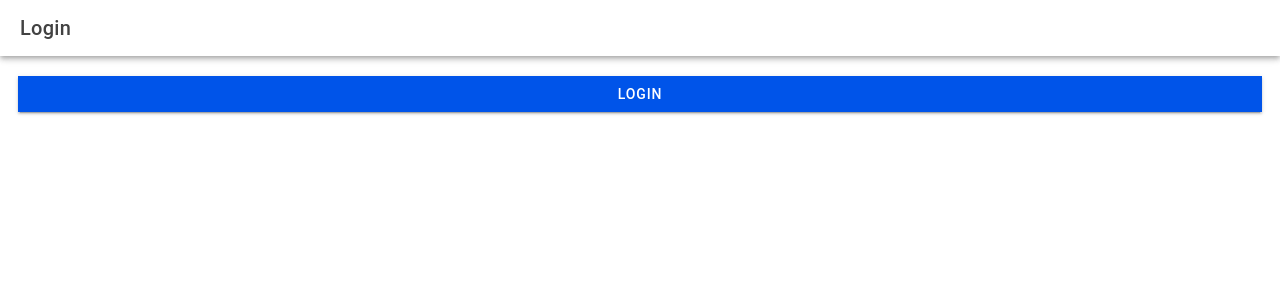
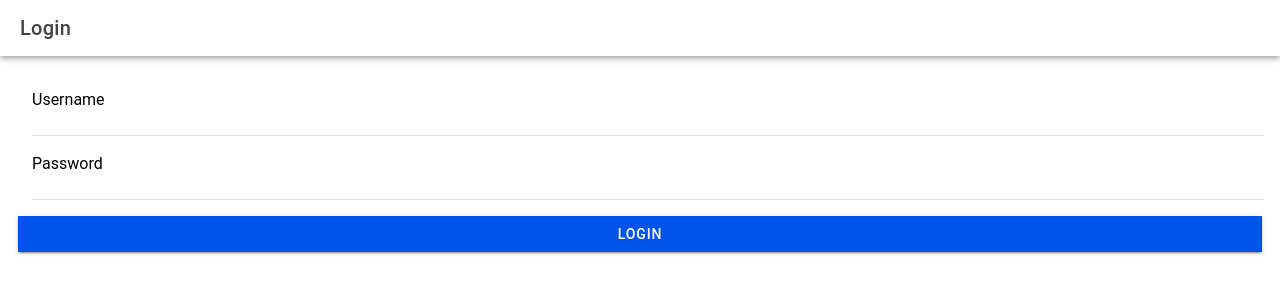
Before and after one commit to JoeannCarlos88/it35-lab, a React (Vite) app: page /it35-lab in a window 1280 px wide. Shown: the top 300 px of the page. Built offline with nearby package versions, Linux system fonts and the light colour scheme.

Commit message:
added login form

```diff
--- a/src/pages/Login.tsx
+++ b/src/pages/Login.tsx
@@ -1,22 +1,33 @@
-
+import React, { useState } from 'react';
 import {
   IonButton,
-    IonButtons,
   IonContent,
   IonHeader,
-      IonMenuButton,
   IonPage,
   IonTitle,
   IonToolbar,
-      useIonRouter
+  IonInput,
+  IonItem,
+  IonLabel,
+  useIonRouter,
+  IonAlert
 } from '@ionic/react';
+
 
 const Login: React.FC = () => {
   const navigation = useIonRouter();
+  const [username, setUsername] = useState('');
+  const [password, setPassword] = useState('');
+  const [showAlert, setShowAlert] = useState(false);
 
   const doLogin = () => {
-        navigation.push('/it35-lab/app','forward','replace');
+    if (username === '' || password === '') {
+      setShowAlert(true);
+    } else {
+      navigation.push('/it35-lab/app', 'forward', 'replace');
     }
+  }
+
   return (
     <IonPage>
       <IonHeader>
@@ -24,10 +35,34 @@ import {
           <IonTitle>Login</IonTitle>
         </IonToolbar>
       </IonHeader>
-        <IonContent className='ion-padding'>
-            <IonButton onClick={() => doLogin()} expand="full">
+      <IonContent className='ion-padding background-image'>
+        <IonItem>
+          <IonLabel position="floating">Username</IonLabel>
+          <IonInput
+            value={username}
+            onIonChange={e => setUsername(e.detail.value!)}
+            required
+          />
+        </IonItem>
+        <IonItem>
+          <IonLabel position="floating">Password</IonLabel>
+          <IonInput
+            type="password"
+            value={password}
+            onIonChange={e => setPassword(e.detail.value!)}
+            required
+          />
+        </IonItem>
+        <IonButton onClick={doLogin} expand="full" className="ion-margin-top">
           Login
         </IonButton>
+        <IonAlert
+          isOpen={showAlert}
+          onDidDismiss={() => setShowAlert(false)}
+          header={'Error'}
+          message={'Please enter both username and password.'}
+          buttons={['OK']}
+        />
       </IonContent>
     </IonPage>
   );
```
Also changed, not shown: src/pages/Menu.tsx (+4 -4 lines). Lines whose indentation alone changed are shown as unchanged.
